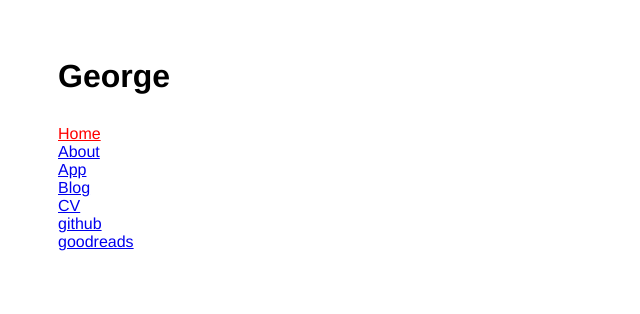
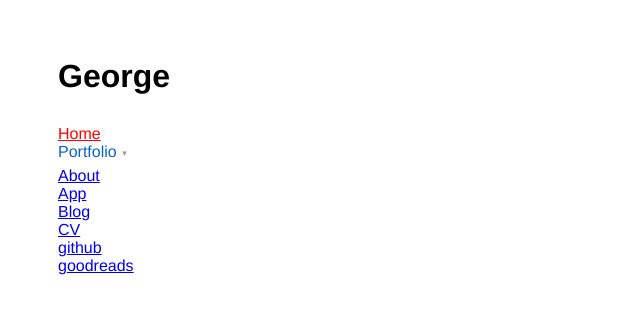
Before and after one commit to jlgao2/jlgao2.github.io, a Jekyll site: the page built from index.html, in a window 1280 px wide. Shown: the top 314 px of the page, without its empty margins (0-640 px from the left). Built offline with Jekyll 4.4.1, drawn with Linux system fonts in a browser that asks for light colours.

Commit message:
Add Portfolio dropdown nav (regen.farm + genome pipeline)
- _data/navigation.yml: 'Portfolio' item with children array
- _includes/navigation.html: render <details>/<summary> for items with
  children, plain <a><li> for leaves (preserves existing pattern)
- _sass/main.scss: minimal dropdown styling — small caret, indented
  sub-list with left border, helvetica family, gentle hover

```diff
--- a/_includes/navigation.html
+++ b/_includes/navigation.html
@@ -1,7 +1,22 @@
 <nav>
     {% for item in site.data.navigation %}
-      <a href="{{ item.link }}" {% if page.url == item.link %}style="color: red;"{% endif %}>
-        <li>{{ item.name }}</li>
-      </a>
+      {% if item.children %}
+        <details class="nav-group">
+          <summary>{{ item.name }} <span class="caret">▾</span></summary>
+          <div class="nav-children">
+            {% for child in item.children %}
+              <a href="{{ child.link }}"{% if page.url == child.link %} class="current"{% endif %}>
+                <li class="nav-child">
+                  {{ child.name }}{% if child.desc %} <span class="nav-child-desc">{{ child.desc }}</span>{% endif %}
+                </li>
+              </a>
+            {% endfor %}
+          </div>
+        </details>
+      {% else %}
+        <a href="{{ item.link }}" {% if page.url == item.link %}style="color: red;"{% endif %}>
+          <li>{{ item.name }}</li>
+        </a>
+      {% endif %}
     {% endfor %}
   </nav>
--- a/_sass/main.scss
+++ b/_sass/main.scss
@@ -30,6 +30,62 @@
         display: inline-block;
         color: #0864c7;
         }
+
+    /* Portfolio dropdown — minimal expandable group */
+    .nav-group {
+      margin: 0 0 0.4em;
+    }
+    .nav-group > summary {
+      list-style: none;
+      cursor: pointer;
+      color: #0864c7;
+      display: inline-block;
+      padding: 0;
+      user-select: none;
+    }
+    .nav-group > summary::-webkit-details-marker { display: none; }
+    .nav-group > summary::marker { display: none; }
+    .nav-group > summary:hover { color: #0a4ea3; }
+
+    .nav-group .caret {
+      color: #999;
+      font-size: 9px;
+      display: inline-block;
+      transition: transform 0.2s ease;
+      vertical-align: middle;
+      margin-left: 1px;
+    }
+    .nav-group[open] > summary .caret {
+      transform: rotate(180deg);
+    }
+
+    .nav-children {
+      margin-left: 8px;
+      margin-top: 4px;
+      margin-bottom: 6px;
+      padding-left: 8px;
+      border-left: 1px solid #ddd;
+    }
+    .nav-children a {
+      display: block;
+      color: #0864c7;
+      line-height: 1.4;
+    }
+    .nav-children a:hover {
+      color: #0a4ea3;
+    }
+    .nav-children .nav-child {
+      list-style-type: none;
+      margin: 0;
+      padding: 2px 0;
+    }
+    .nav-children .nav-child-desc {
+      display: block;
+      font-size: 11px;
+      color: #999;
+      letter-spacing: 0.02em;
+      margin-top: -1px;
+    }
     }
 
   #left {
```
Also changed, not shown: _data/navigation.yml (+8 -0 lines).
